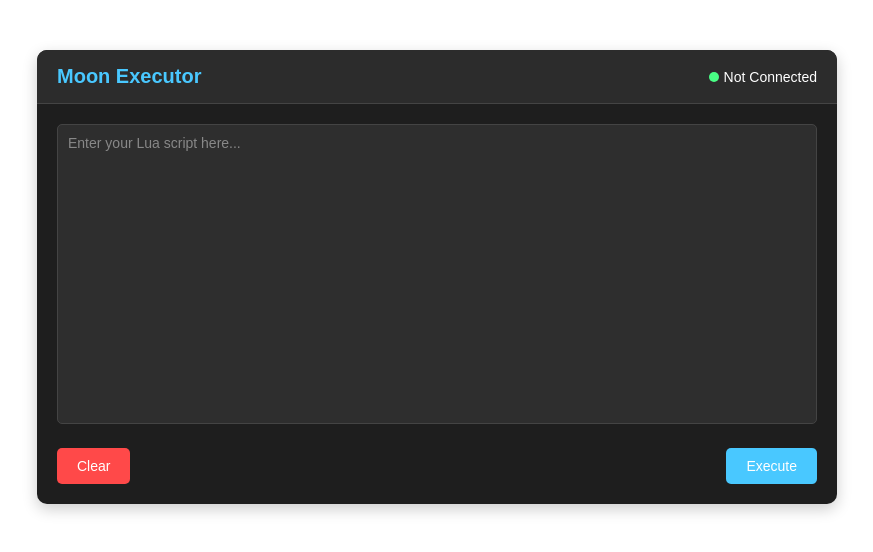
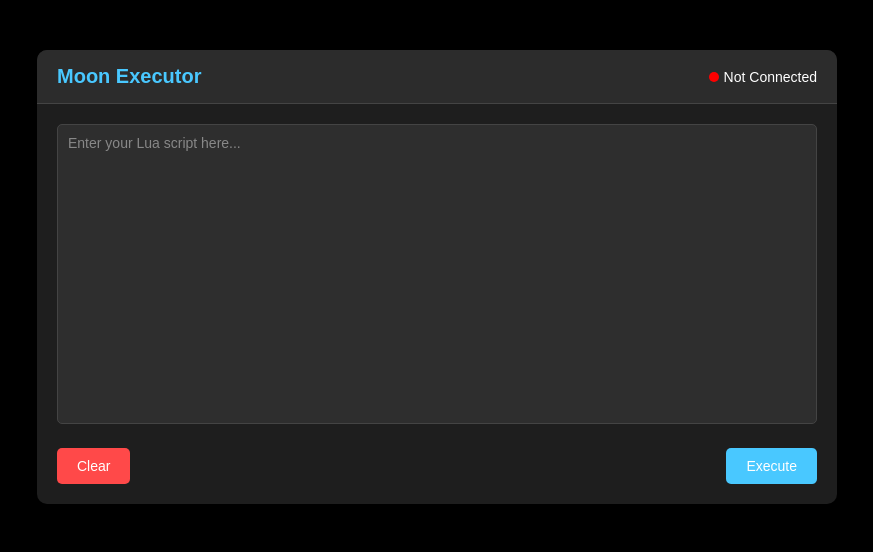
Before and after one commit to pasteisback/Moon, a plain HTML site: page index.html in a window 1280 px wide. Shown: the whole page, without its empty margins (203-1076 px from the left). Drawn offline with Linux system fonts and the light colour scheme.

Commit message:
Update styles.css

```diff
--- a/styles.css
+++ b/styles.css
@@ -7,6 +7,11 @@
 }
 
 /* Main container */
+body {
+    background: #000; /* Black background */
+    color: #fff;
+}
+
 .container {
     width: 80%;
     max-width: 800px;
@@ -14,7 +19,6 @@
     background: #1e1e1e;
     border-radius: 10px;
     box-shadow: 0 5px 15px rgba(0, 0, 0, 0.2);
-    color: #fff;
     overflow: hidden;
 }
 
@@ -42,9 +46,10 @@
 .status .dot {
     width: 10px;
     height: 10px;
-    background: #49ff85;
+    background: red; /* Red for "Not Connected" */
     border-radius: 50%;
     margin-right: 5px;
+    transition: background 0.3s;
 }
 
 /* Main content styling */
```
